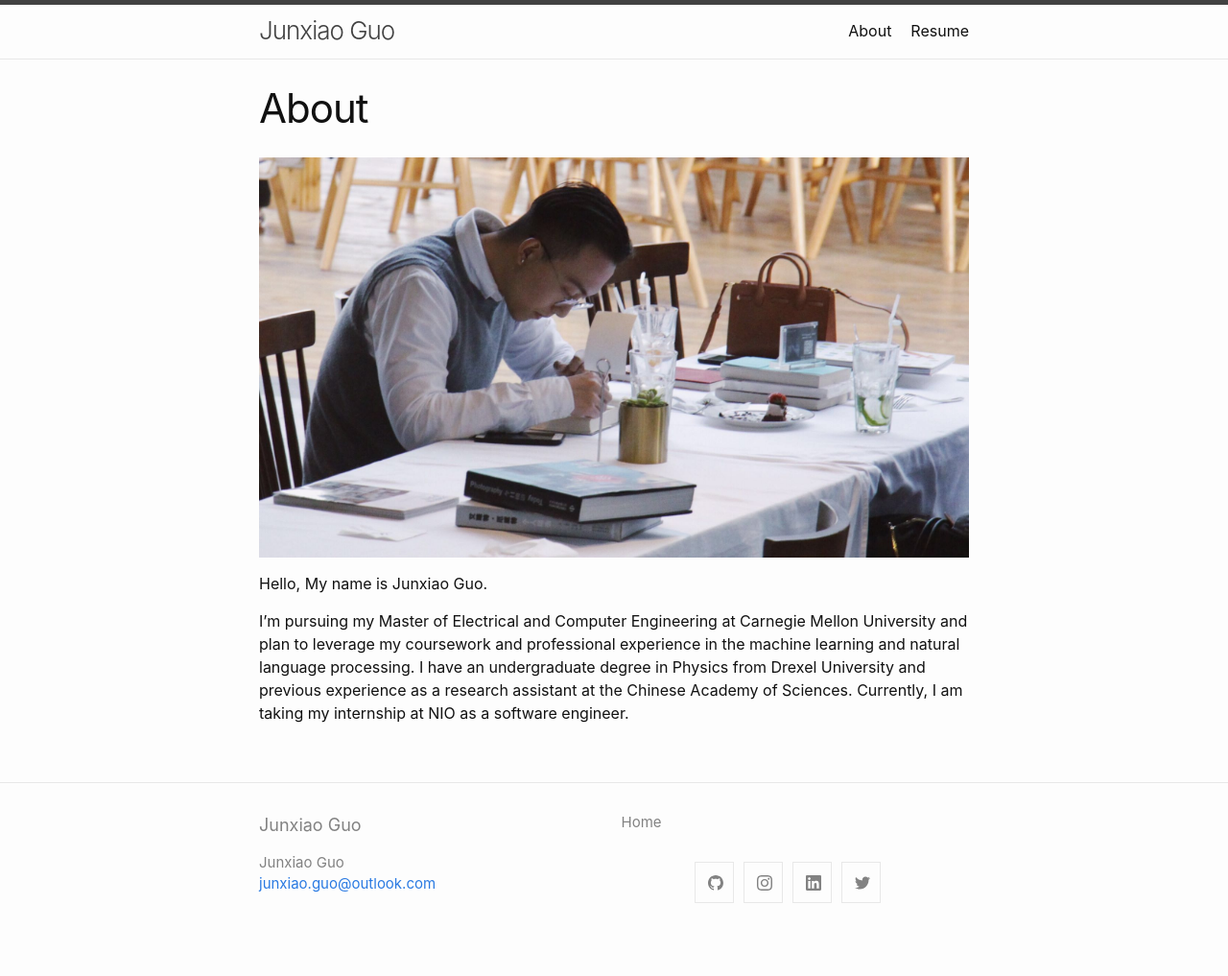
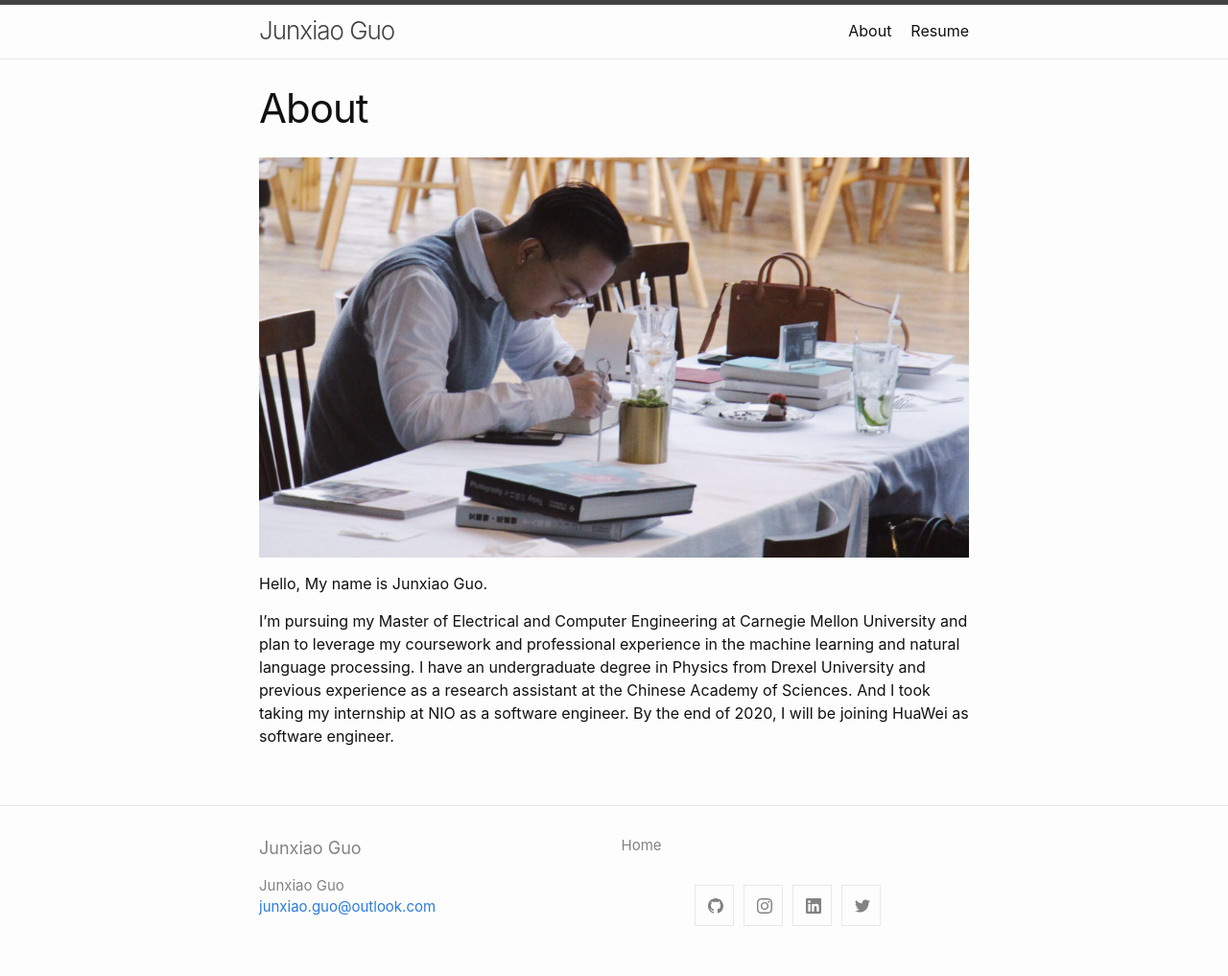
Before and after one commit to ghostian/ghostian.github.io, a Jekyll site: the page built from about.md, in a window 1280 px wide. Shown: the whole page at 96% size. Built offline with Jekyll 4.4.1, drawn with Linux system fonts in a browser that asks for light colours; before the commit the page ends 993 px from its top, so only the background shows below that.

```diff
--- a/about.md
+++ b/about.md
@@ -8,4 +8,4 @@
 
 Hello, My name is Junxiao Guo.
 
-I'm pursuing my Master of Electrical and Computer Engineering at Carnegie Mellon University and plan to leverage my coursework and professional experience in the machine learning and natural language processing. I have an undergraduate degree in Physics from Drexel University and previous experience as a research assistant at the Chinese Academy of Sciences. Currently, I am taking my internship at NIO as a software engineer.
+I'm pursuing my Master of Electrical and Computer Engineering at Carnegie Mellon University and plan to leverage my coursework and professional experience in the machine learning and natural language processing. I have an undergraduate degree in Physics from Drexel University and previous experience as a research assistant at the Chinese Academy of Sciences. And I took taking my internship at NIO as a software engineer. By the end of 2020, I will be joining HuaWei as software engineer.
```
